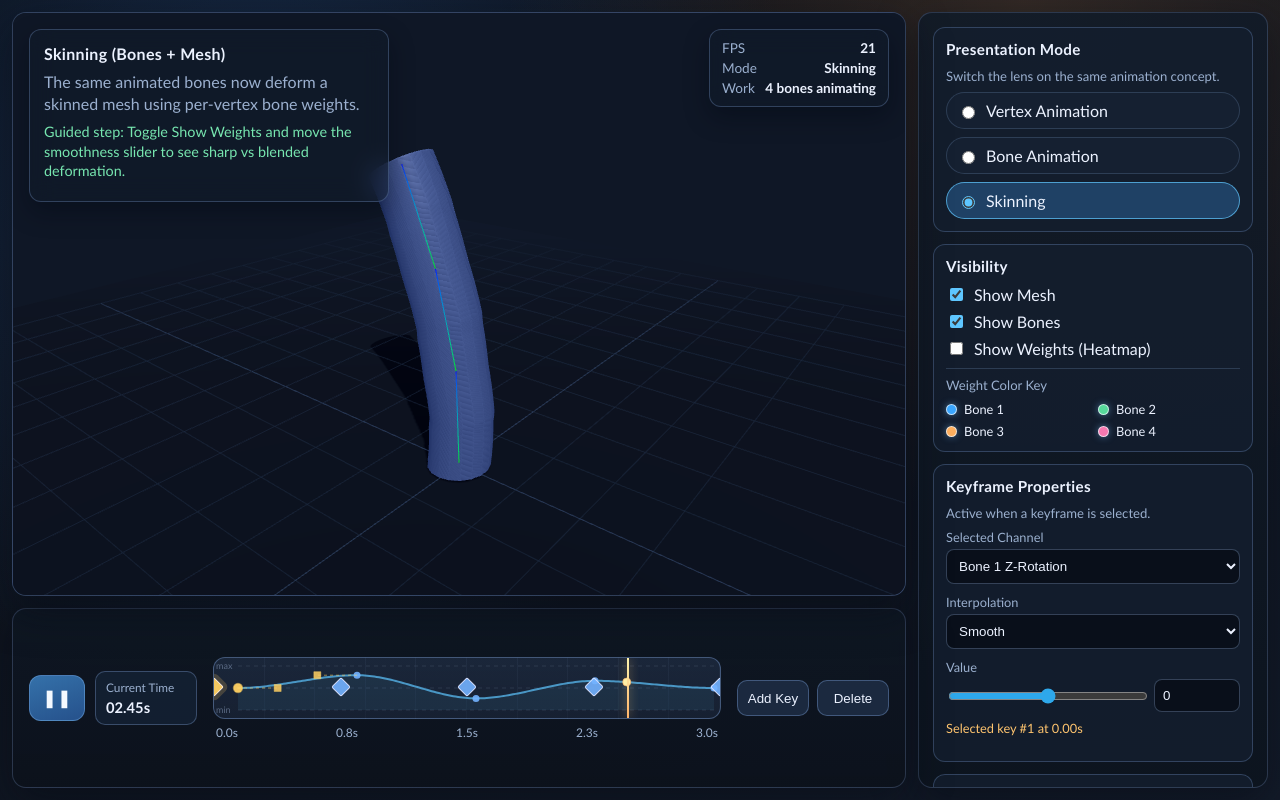
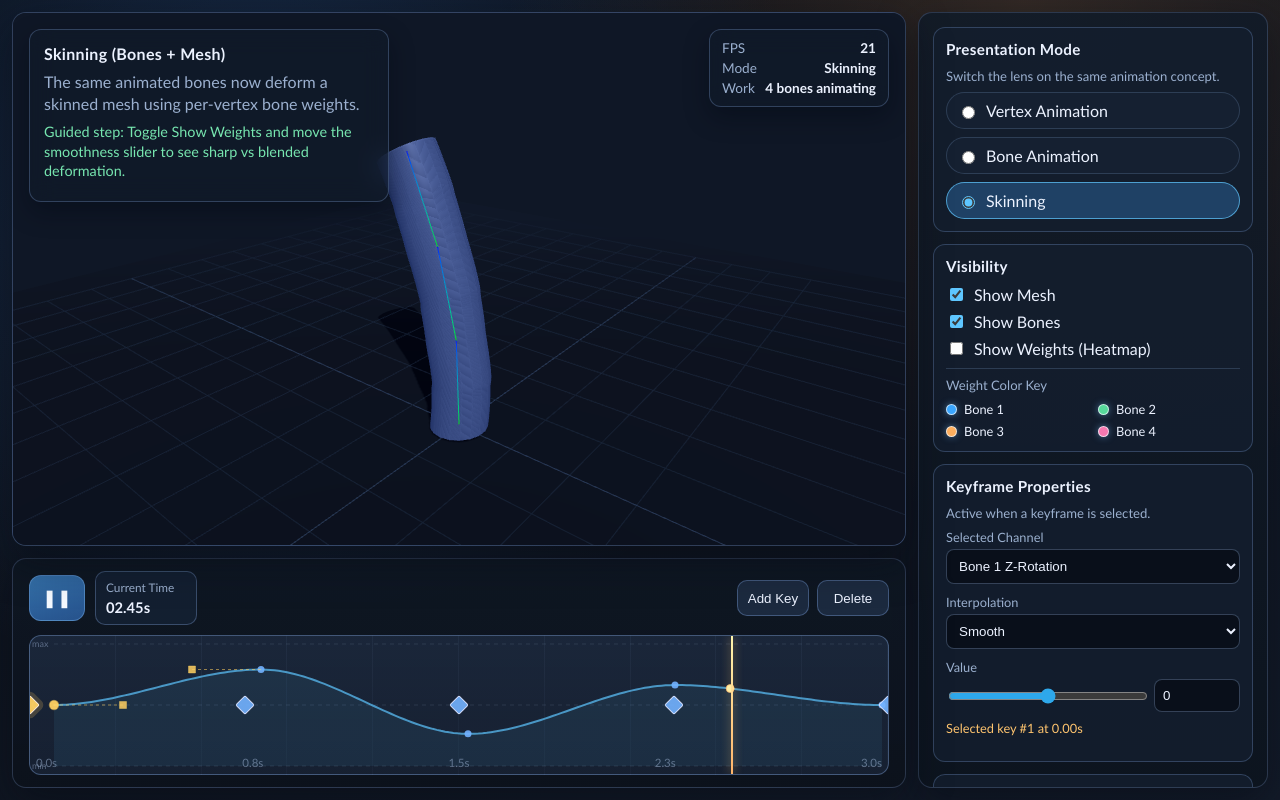
Before and after one commit to insominx/Skeletal-Anim-Demo, a website built with Vite: page index.html in a window 1280 px wide. Built offline with nearby package versions, Linux system fonts and the light colour scheme; animation ran at ten frames a second.

Commit message:
feat: taller timeline with track filling available height
- Increase app-grid timeline row from 180px to 230px (260px mobile)
- Restructure .timeline-inner from 3-col grid to flex column:
  .timeline-top-bar (transport + actions side by side, flex-shrink 0)
  .timeline-track-zone (flex: 1, fills remaining height)
- .timeline-track now uses flex: 1 instead of fixed 62px height,
  giving the curve graph much more vertical space
- .timeline-domain moved inside .timeline-track as an absolute
  overlay (bottom: 5px) so it doesn't consume layout height
- .timeline-marker vertically centered with top: 50% + translateY(-50%)
- Mobile breakpoint updated to match new structure

```diff
--- a/src/style.css
+++ b/src/style.css
@@ -43,7 +43,7 @@ body {
   height: 100vh;
   display: grid;
   grid-template-columns: minmax(0, 1fr) 350px;
-  grid-template-rows: minmax(0, 1fr) 180px;
+  grid-template-rows: minmax(0, 1fr) 230px;
   grid-template-areas:
     "viewport sidebar"
     "timeline sidebar";
@@ -323,18 +323,25 @@ input[type="range"] {
 }
 
 .timeline-inner {
-  display: grid;
-  grid-template-columns: auto minmax(0, 1fr) auto;
-  gap: 16px;
-  align-items: center;
+  display: flex;
+  flex-direction: column;
+  gap: 10px;
   height: 100%;
   padding: 12px 16px;
+}
+
+.timeline-top-bar {
+  display: flex;
+  align-items: center;
+  gap: 12px;
+  flex-shrink: 0;
 }
 
 .timeline-transport {
   display: flex;
   align-items: center;
   gap: 10px;
+  flex: 1;
 }
 
 .transport-button {
@@ -374,11 +381,16 @@ input[type="range"] {
 
 .timeline-track-zone {
   min-width: 0;
+  flex: 1;
+  display: flex;
+  flex-direction: column;
+  min-height: 0;
 }
 
 .timeline-track {
   position: relative;
-  height: 62px;
+  flex: 1;
+  min-height: 0;
   border-radius: 12px;
   background:
     linear-gradient(180deg, rgba(40, 57, 85, 0.5), rgba(27, 38, 58, 0.72)),
@@ -411,12 +423,12 @@ input[type="range"] {
 
 .timeline-marker {
   position: absolute;
-  top: 22px;
+  top: 50%;
+  transform: translateX(-50%) translateY(-50%) rotate(45deg);
   width: 14px;
   height: 14px;
   border: 1px solid rgba(250, 241, 255, 0.7);
   background: rgba(115, 179, 255, 0.9);
-  transform: translateX(-50%) rotate(45deg);
   border-radius: 2px;
   cursor: pointer;
 }
@@ -424,6 +436,7 @@ input[type="range"] {
 .timeline-marker.selected {
   background: rgba(255, 209, 98, 0.95);
   box-shadow: 0 0 0 4px rgba(255, 197, 95, 0.2);
+  transform: translateX(-50%) translateY(-50%) rotate(45deg);
 }
 
 .timeline-playhead {
@@ -438,17 +451,23 @@ input[type="range"] {
 }
 
 .timeline-domain {
-  margin-top: 6px;
+  position: absolute;
+  bottom: 5px;
+  left: 0;
+  right: 0;
   display: flex;
   justify-content: space-between;
-  color: var(--text-muted);
-  font-size: 0.75rem;
-  padding: 0 3px;
+  color: rgba(155, 176, 207, 0.55);
+  font-size: 0.72rem;
+  padding: 0 6px;
+  pointer-events: none;
+  z-index: 1;
 }
 
 .timeline-actions {
   display: flex;
   gap: 8px;
+  flex-shrink: 0;
 }
 
 .timeline-actions button {
@@ -488,7 +507,7 @@ select:disabled {
     height: auto;
     min-height: 100vh;
     grid-template-columns: 1fr;
-    grid-template-rows: 56vh auto 220px;
+    grid-template-rows: 56vh auto 260px;
     grid-template-areas:
       "viewport"
       "sidebar"
@@ -500,10 +519,11 @@ select:disabled {
   }
 
   .timeline-inner {
-    grid-template-columns: 1fr;
-    grid-template-rows: auto auto auto;
-    align-items: stretch;
-    gap: 10px;
+    gap: 8px;
+  }
+
+  .timeline-top-bar {
+    flex-wrap: wrap;
   }
 
   .timeline-actions {
--- a/src/ui/timeline.js
+++ b/src/ui/timeline.js
@@ -19,6 +19,7 @@ export function createTimelineUI({
 }) {
   container.innerHTML = `
     <div class="timeline-inner">
+      <div class="timeline-top-bar">
         <div class="timeline-transport">
           <button class="transport-button" data-role="play-toggle" type="button" aria-label="Pause">❚❚</button>
           <div class="time-badge">
@@ -26,18 +27,18 @@ export function createTimelineUI({
             <span class="badge-value" data-role="time-value">00.00s</span>
           </div>
         </div>
+        <div class="timeline-actions">
+          <button type="button" data-role="add-keyframe">Add Key</button>
+          <button type="button" data-role="delete-keyframe" class="danger">Delete</button>
+        </div>
+      </div>
 
       <div class="timeline-track-zone">
         <div class="timeline-track" data-role="track" role="slider" aria-label="Animation timeline">
           <div class="timeline-keyframe-layer" data-role="markers"></div>
           <div class="timeline-playhead" data-role="playhead"></div>
-        </div>
           <div class="timeline-domain" data-role="domain"></div>
         </div>
-
-      <div class="timeline-actions">
-        <button type="button" data-role="add-keyframe">Add Key</button>
-        <button type="button" data-role="delete-keyframe" class="danger">Delete</button>
       </div>
     </div>
   `;
```
Lines whose indentation alone changed are shown as unchanged.
